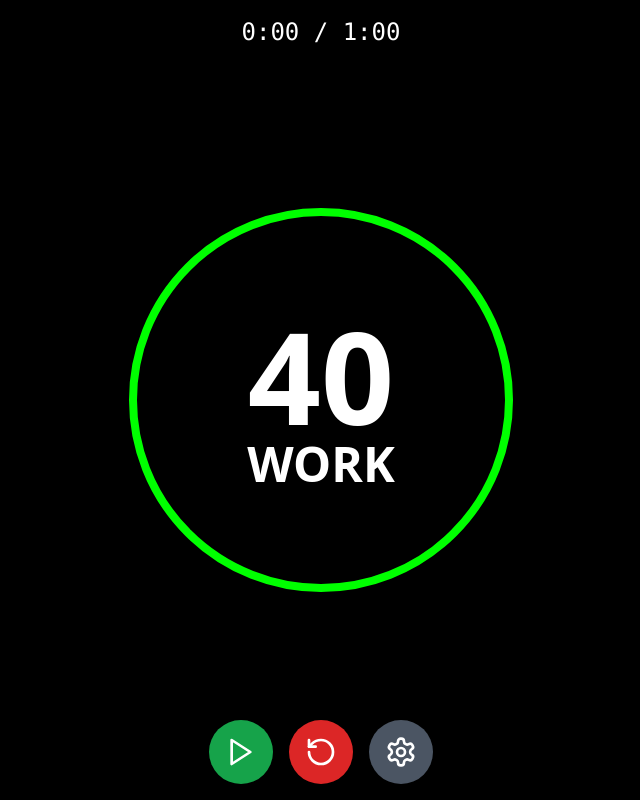
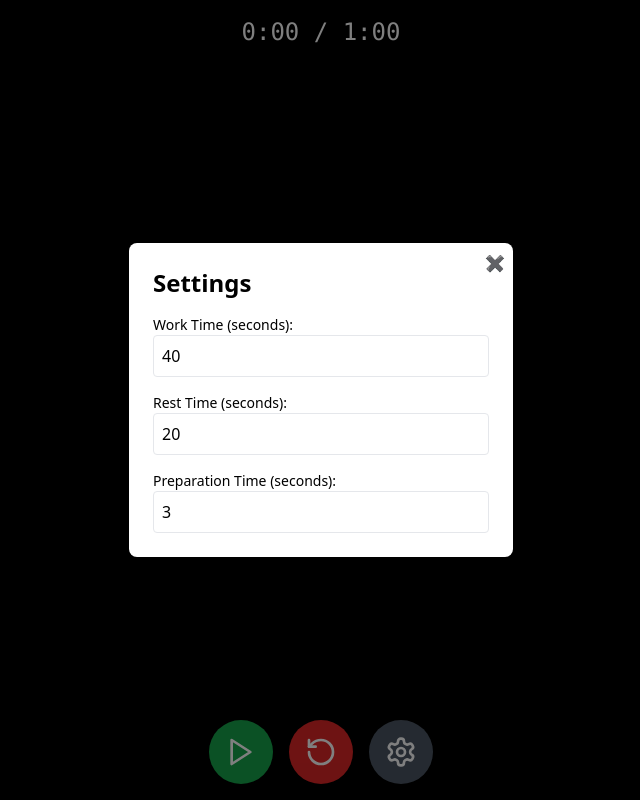
Before and after one commit to zak-droid/Workout-Timer, a React (Create React App) app: page / in a window 1280 px wide. Both pictures are taken after a click on the button 720 px from the left and 752 px from the top of the page. Shown: the whole page, without its empty margins (319-959 px from the left). Built offline with nearby package versions, Linux system fonts and the light colour scheme.

Commit message:
Update WorkoutTimer.tsx

```diff
--- a/src/WorkoutTimer.tsx
+++ b/src/WorkoutTimer.tsx
@@ -1,10 +1,23 @@
 import React, { useState, useEffect, useCallback } from "react";
 import { Play, Pause, RotateCcw, Settings } from "lucide-react";
 
-const CIRCLE_SIZE = 384; // SVG size
-const CIRCLE_RADIUS = 186; // Circle radius
-const STROKE_WIDTH = 8; // Stroke width
-const CIRCLE_CIRCUMFERENCE = 2 * Math.PI * CIRCLE_RADIUS; // Circle circumference
+const Dialog = ({ isOpen, onClose, children }) => {
+  if (!isOpen) return null;
+
+  return (
+    <div className="fixed inset-0 bg-black bg-opacity-50 flex items-center justify-center z-50">
+      <div className="bg-white text-black rounded-lg p-6 w-96 relative">
+        <button
+          onClick={onClose}
+          className="absolute top-2 right-2 text-black hover:text-red-600"
+        >
+          ✖
+        </button>
+        {children}
+      </div>
+    </div>
+  );
+};
 
 const WorkoutTimer = () => {
   const [workTime, setWorkTime] = useState(40);
@@ -12,7 +25,7 @@ const WorkoutTimer = () => {
   const [currentTime, setCurrentTime] = useState(40);
   const [isWork, setIsWork] = useState(true);
   const [isActive, setIsActive] = useState(false);
-  const [isPreparing, setIsPreparing] = useState(false);
+  const [isSettingsOpen, setIsSettingsOpen] = useState(false);
   const [prepTime, setPrepTime] = useState(3);
   const [sessionTime, setSessionTime] = useState(0);
 
@@ -50,61 +63,21 @@ const WorkoutTimer = () => {
     return `${mins}:${secs.toString().padStart(2, "0")}`;
   };
 
-  const calculateProgress = (current, max) => {
-    return ((max - current) / max) * 100;
-  };
-
   return (
     <div
       className="min-h-screen flex flex-col justify-center items-center bg-black text-white"
     >
-      {/* Session Timer */}
       <div className="absolute top-4 text-2xl font-mono">
         {formatTime(sessionTime)} / {formatTime(workTime + restTime)}
       </div>
 
-      {/* Timer Display with Circular Progress */}
-      <div className="relative w-96 h-96">
-        {/* Circular Background */}
-        <div
-          className="absolute inset-0 rounded-full border-8"
-          style={{ borderColor: isWork ? "#00FF00" : "#FF0000" }}
-        ></div>
-        {/* Circular Progress Bar */}
-        <svg
-          className="absolute w-full h-full transform -rotate-90"
-          viewBox={`0 0 ${CIRCLE_SIZE} ${CIRCLE_SIZE}`}
-        >
-          <circle
-            cx={CIRCLE_SIZE / 2}
-            cy={CIRCLE_SIZE / 2}
-            r={CIRCLE_RADIUS}
-            strokeWidth={STROKE_WIDTH}
-            stroke={isWork ? "#00FF00" : "#FF0000"}
-            fill="none"
-            strokeDasharray={CIRCLE_CIRCUMFERENCE}
-            strokeDashoffset={`${
-              (CIRCLE_CIRCUMFERENCE *
-                (100 -
-                  calculateProgress(
-                    currentTime,
-                    isWork ? workTime : restTime
-                  ))) /
-              100
-            }`}
-            style={{ transition: "stroke-dashoffset 1s linear" }}
-          />
-        </svg>
-        {/* Timer Value */}
-        <div className="absolute inset-0 flex flex-col items-center justify-center">
-          <div className="text-9xl font-bold">{currentTime}</div>
-          <div className="text-5xl font-semibold">
-            {isPreparing ? "PREP" : isWork ? "WORK" : "REST"}
-          </div>
+      <div className="flex flex-col justify-center items-center">
+        <div className="text-9xl font-bold mb-4">{currentTime}</div>
+        <div className="text-5xl font-semibold">
+          {isWork ? "WORK" : "REST"}
         </div>
       </div>
 
-      {/* Controls */}
       <div className="fixed bottom-4 flex space-x-4">
         <button
           onClick={toggleTimer}
@@ -119,11 +92,45 @@ const WorkoutTimer = () => {
           <RotateCcw size={32} />
         </button>
         <button
+          onClick={() => setIsSettingsOpen(true)}
           className="p-4 bg-gray-600 rounded-full hover:bg-gray-700"
         >
           <Settings size={32} />
         </button>
       </div>
+
+      <Dialog isOpen={isSettingsOpen} onClose={() => setIsSettingsOpen(false)}>
+        <h2 className="text-2xl font-bold mb-4">Settings</h2>
+        <div className="space-y-4">
+          <div>
+            <label className="block text-sm font-medium">Work Time (seconds):</label>
+            <input
+              type="number"
+              value={workTime}
+              onChange={(e) => setWorkTime(Number(e.target.value))}
+              className="w-full p-2 border rounded"
+            />
+          </div>
+          <div>
+            <label className="block text-sm font-medium">Rest Time (seconds):</label>
+            <input
+              type="number"
+              value={restTime}
+              onChange={(e) => setRestTime(Number(e.target.value))}
+              className="w-full p-2 border rounded"
+            />
+          </div>
+          <div>
+            <label className="block text-sm font-medium">Preparation Time (seconds):</label>
+            <input
+              type="number"
+              value={prepTime}
+              onChange={(e) => setPrepTime(Number(e.target.value))}
+              className="w-full p-2 border rounded"
+            />
+          </div>
+        </div>
+      </Dialog>
     </div>
   );
 };
```
